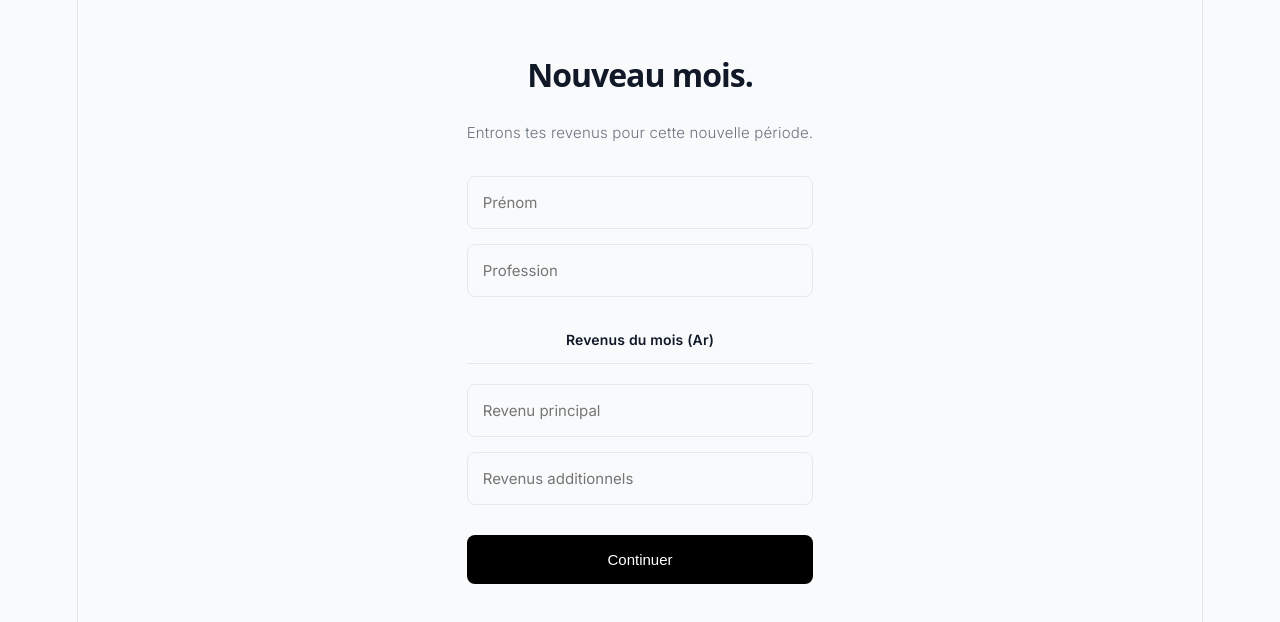
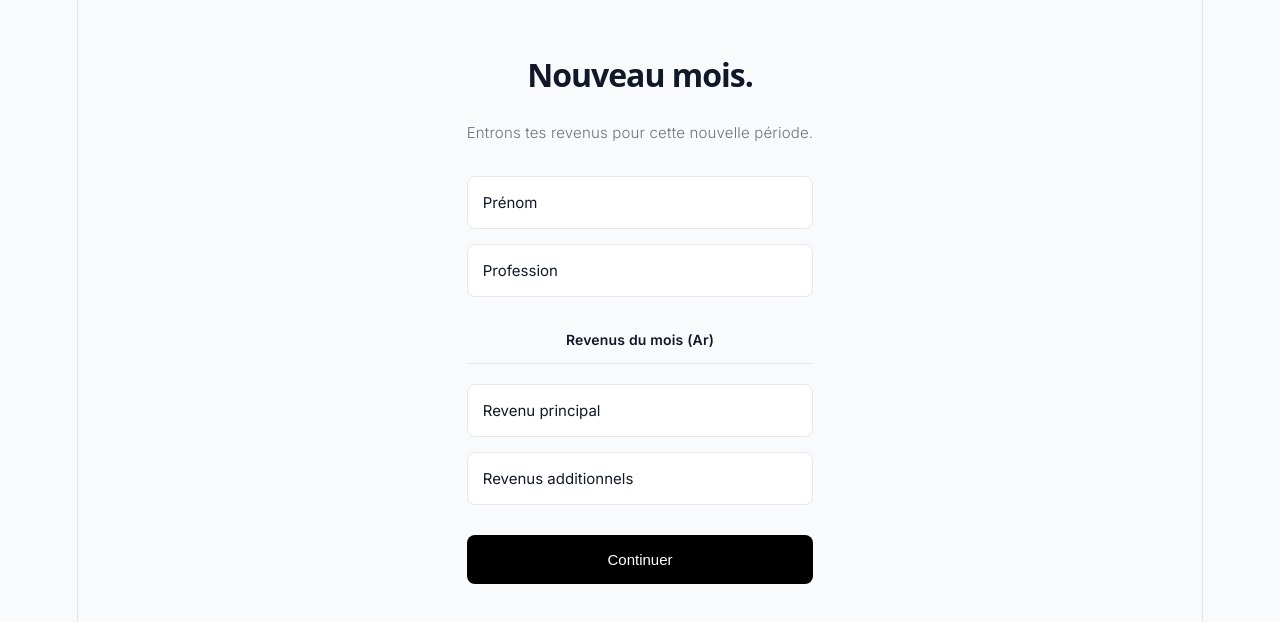
Before and after one commit to RELLIK072-gif/finance-app, a React (Vite) app: page / in a window 1280 px wide. Shown: the top 622 px of the page. Built offline with nearby package versions, Linux system fonts and the light colour scheme.

Commit message:
police en noir

```diff
--- a/src/App.css
+++ b/src/App.css
@@ -92,14 +92,34 @@ body {
 .section-title { font-size: 14px; font-weight: 600; margin: 15px 0 5px 0; border-bottom: 1px solid var(--border-color); padding-bottom: 10px; }
 .action-area { display: flex; flex-direction: column; gap: 12px; margin-bottom: 30px; }
 
+.luxury-input, .mini-input {
+  color: #111827 !important;
+  background-color: #FFFFFF !important;
+  -webkit-text-fill-color: #111827 !important;
+}
+
 .luxury-input {
-  width: 100%; padding: 16px 15px; background: transparent;
-  border: 1px solid var(--border-color); border-radius: 8px;
-  font-size: 15px; font-family: 'Inter', sans-serif; transition: var(--transition-speed);
-  box-sizing: border-box; outline: none;
+  width: 100%;
+  padding: 16px 15px;
+  border: 1px solid var(--border-color);
+  border-radius: 8px;
+  font-size: 15px;
+  font-family: 'Inter', sans-serif;
+  transition: var(--transition-speed);
+  box-sizing: border-box;
+  outline: none;
 }
-.luxury-input:focus { border-color: var(--accent-color); background: var(--card-bg); box-shadow: 0 4px 12px rgba(0,0,0,0.03); }
 
+.luxury-input:focus {
+  border-color: var(--accent-color);
+  background-color: #FFFFFF !important;
+  box-shadow: 0 4px 12px rgba(0,0,0,0.03);
+}
+
+.luxury-input::placeholder, .mini-input::placeholder {
+  color: #9CA3AF !important;
+  opacity: 1;
+}
 /* Boutons Premium */
 .luxury-button {
   width: 100%; background-color: var(--accent-color); color: white;
```
